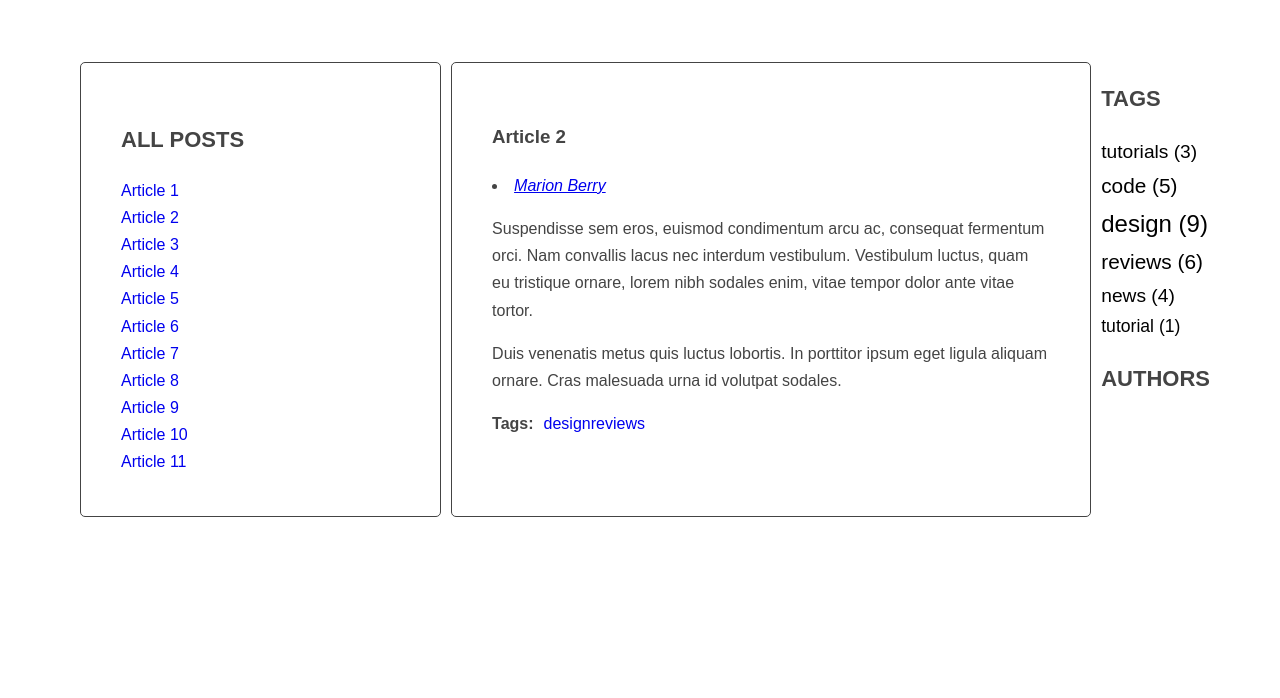
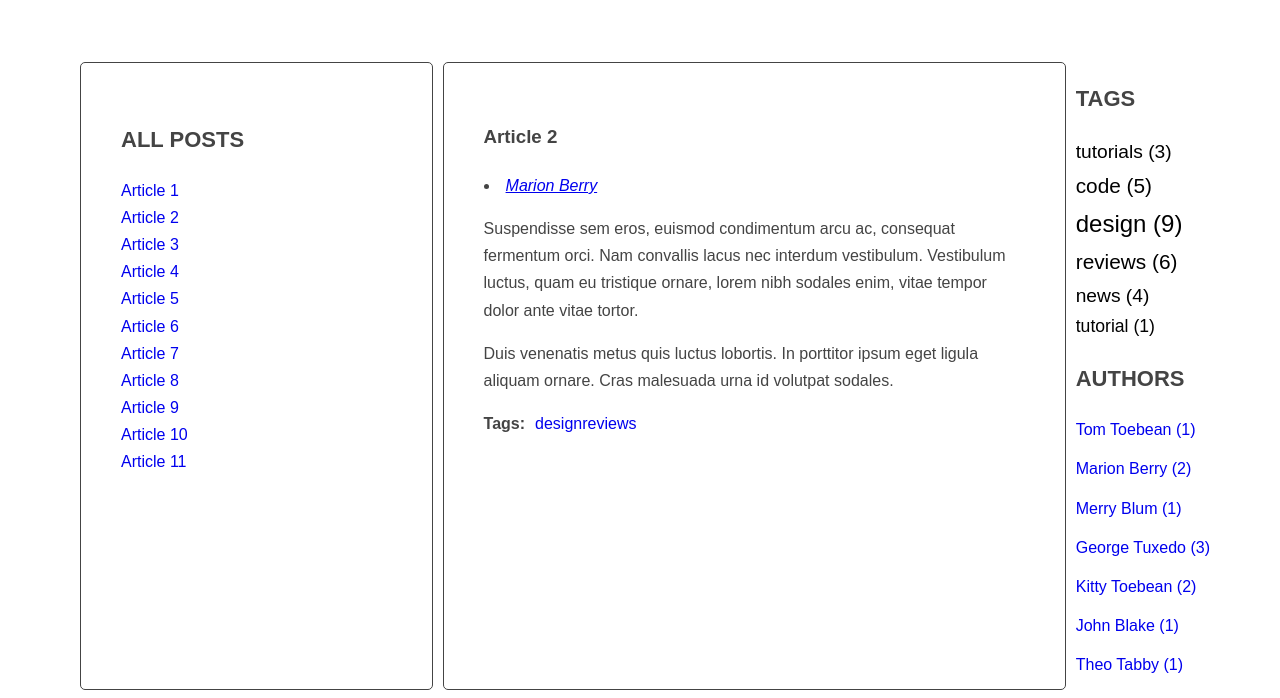
Before and after one commit to Tweber663/5-javascript-blog, a website: page index.html in a window 1280 px wide. Shown: the part 120-818 px from the top of the page. Drawn offline with Linux system fonts and the light colour scheme.

Commit message:
jS - author dynamically loaded and author counter working

```diff
--- a/js/script.js
+++ b/js/script.js
@@ -1,17 +1,24 @@
 'use strict';
 
 
-const optArticleSelector = '.post',
+const
+  //Active article
+  optActivePost = '.posts .active',
+  //Article
+  optArticleSelector = '.post',
   optTitleSelector = '.post-title',
+  //Links <a> tags
+  optAllActiveLinks = 'a.active',
+  //All Posts (title)
   optTitleListSelector = '.titles',
-  optArticleUL = '.post-tags .list',
+  //Author
+  optAuthorUL = '.post-author',
+  optAuthorsListSelector = '.list.authors',
+  //Tags
   optTagLinks = '.post-tags .list li a',
-  optActive = 'a.active[href^="#tag-"]',
-  optLinksTag = 'a[href^="#tag-"]',
   optTagsListSelector = '.list.tags',
-  optCloudClassCount = 5,
+  //Counter class
   optCloudClassPrefix = 'tag-size-';
-
 
 
 function titleClickHandler(event){
@@ -19,7 +26,7 @@ function titleClickHandler(event){
   let clickedElement = this;
 
   /* [DONE] removes class 'active' from all article (LI) links  */
- const activeLinks = document.querySelectorAll('.titles a.active');
+  const activeLinks = document.querySelectorAll(optAllActiveLinks);
   for(let i = 0; activeLinks.length > i; i++) {
     activeLinks[i].classList.remove('active');
   }
@@ -28,20 +35,19 @@ function titleClickHandler(event){
   clickedElement.classList.add('active');
 
   /*  [DONE] remove class 'active' from selected ARTICLE */
-  const activeArticle = document.querySelectorAll('.posts .active');
+  const activeArticle = document.querySelectorAll(optActivePost);
   for (let i = 0; activeArticle.length > i; i++) {
     activeArticle[i].classList.remove('active');
   }
 
   /*[DONE] get 'href' attribute from the clicked link */
-  const articleSelector = clickedElement.getAttribute("href")
+  const articleSelector = clickedElement.getAttribute('href');
 
   /* [DONE] find the correct article using the selector (value of 'href' attribute) */
-  const targetArticle = document.getElementById(articleSelector)
+  const targetArticle = document.getElementById(articleSelector);
 
   /* [DONE] add class 'active' to the correct article */
-  targetArticle.classList.add('active')
-
+  targetArticle.classList.add('active');
 }
 
 const calculateTagsParams = (tags) => {  //Responsbile for calculating the Max & Mix num of Tags
@@ -53,9 +59,9 @@ const calculateTagsParams = (tags) => {  //Responsbile for calculating the Max &
   const tagsParams = {
     min: Math.min(...storage),
     max: Math.max(...storage)
-  }
-  return tagsParams  // Returns the  calc value to calculateTagsParams() ------>------- 🟪
-}
+  };
+  return tagsParams;  // Returns the  calc value to calculateTagsParams() ------>------- 🟪
+};
 
 
 //A funtion responsbile for calculating correct class number based on incoming tag count 🎲
@@ -67,7 +73,7 @@ const calculateTagClass = (count, params) => { //----------------🟧
 
   const classNumber = Math.floor(precentage * 4 + 1);
   return classNumber;  // returns back the class number to the calculateTagClass() function
-}
+};
 
 
 const generateTags = () => {
@@ -78,7 +84,7 @@ const generateTags = () => {
   let allTags = {};
 
   /*[DONE] Grabs ARTICLE */
-  const articles = document.querySelectorAll('.post');
+  const articles = document.querySelectorAll(optArticleSelector);
 
   /* START LOOP: for every article: */
   for (let article of articles) {
@@ -117,23 +123,25 @@ const generateTags = () => {
 
   /* Sends the 'allTags' obeckt to external function for calculating mix / max*/
   const tagsParams = calculateTagsParams(allTags); //-------------------🟪
-  console.log('tafsParams:', tagsParams)
+  console.log('tafsParams:', tagsParams);
 
   /*Create va for all links HTML */
   let allTagsHTML = ``;
 
   /*Stat loop: for each tag in allTags */
   for(let tag in allTags) {
+    console.log(tag);
     /*Passing as argument tag count + min/max*/
     const tagLinkHTML = calculateTagClass(allTags[tag], tagsParams); //----------------🟧
-    allTagsHTML += `<li><a class="${optCloudClassPrefix}${tagLinkHTML}" href="#tag-${tag}">${tag} <span>(${allTags[tag]})</span></a></li>`
+    allTagsHTML += `<li><a class="${optCloudClassPrefix}${tagLinkHTML}" href="#tag-${tag}">${tag} <span>(${allTags[tag]})</span></a></li>`;
   }
   /*add html from allTagsHTML to tagList*/
   tagList.innerHTML = allTagsHTML;
+  console.log(tagList);
 
 
-}
-generateTags()
+};
+generateTags();
 
 
 function tagClickHandler(event) {
@@ -143,15 +151,15 @@ function tagClickHandler(event) {
   const href = clickedElement.getAttribute('href');   /*Extracting href from selected tag */
   const tag = href.replace('#tag-', '');              /*Extracting tag name from href value */
 
-  const tagActive = document.querySelectorAll('a.active'); /*Grabbing tag links with "active" class*/
+  const tagActive = document.querySelectorAll(optAllActiveLinks); /*Grabbing tag links with "active" class*/
   Array.from(tagActive).forEach((tag) => {
     tag.classList.remove('active');
-  })
+  });
   /* find all tag links with "href" attribute equal to the "href" constant */
-  const allHrefTags = document.querySelectorAll('a[href="' + href + '"]')
+  const allHrefTags = document.querySelectorAll('a[href="' + href + '"]');
   Array.from(allHrefTags).forEach((tag) => {
     tag.classList.add('active');
-  })
+  });
 
   /* execute function "generateTitleLinks" with article selector as argument */
   generateTitleLinks('[data-tags~="' + tag + '"]'); //<--------🔻
@@ -162,8 +170,8 @@ function addClickListenersToTags(){
   /* Event listner activates titleClickHandler*/
   const dom_title = document.querySelectorAll(optTagLinks);
   Array.from(dom_title).forEach((e) => {
-      e.addEventListener("click", tagClickHandler);
-  })
+    e.addEventListener('click', tagClickHandler);
+  });
 }
 addClickListenersToTags();
 
@@ -174,40 +182,52 @@ addClickListenersToTags();
 //1.Generate author names under article title &
 
 const generateAuthors = () => {
-  const articles = document.querySelectorAll('.post');
+  const articles = document.querySelectorAll(optArticleSelector);
+  const authorsDOM = document.querySelector(optAuthorsListSelector);
+  console.log(authorsDOM);
+  let allAuthors = {};  /*Here only uniqe author names / links are stored*/
 
   Array.from(articles).forEach((article) => {  //Cycling by each article
     //[1.
-   const tagWrapper = article.querySelector('.post-author'); /* find tags wrapper (changes DOM location every cycle) */
+    const tagWrapper = article.querySelector(optAuthorUL); /* find tags wrapper (changes DOM location every cycle) */
     const authorTag = article.getAttribute('data-author');  /* Authors tags */
     tagWrapper.innerHTML = `<li><a href="#${authorTag}-">${authorTag}</a></li>`; /*Creates new html each cycle + pushes to HTML DOM */
     //]2.
-  let allAuthors = {}  /*Here only uniqe author names / links are stored*/
+    if (!allAuthors.hasOwnProperty(authorTag)){
+    /* Checks if tag property exists (natrually it won't during the first check, so we automatially give it 1 point) */
+      allAuthors[authorTag] = 1;
+    } else {
+      allAuthors[authorTag]++;
+    }
+  });
 
-
-  let authorHTML = `<a href=""><span class="">${authorTag}</span></a>`
-
- })
+  let emptyHtml = ``;
+  /*Cycling throught each property inside 'allAthors' object */
+  for (let property in allAuthors) {
+  /* based on original (not duplicated) author names, creates a link a pushes into HMTL */
+    let authorHTML = `<li><a href="#tag-${property}"><span class="author-name">${property} (${allAuthors[property]})</span></a></li>`;
+    emptyHtml += authorHTML;
   }
-generateAuthors()
-
+  authorsDOM.innerHTML += emptyHtml;
+};
+generateAuthors();
 
 
 //2. Grabbing Author's tag name to use it with Attribute selector
 function authorClickHandler() {
-  let clickedAuthor = this
+  let clickedAuthor = this;
   const tag =   clickedAuthor.children[0].innerText;
-  generateTitleLinks('[data-author="' + tag + '"]')  //<-------------🔻
+  generateTitleLinks('[data-author="' + tag + '"]');  //<-------------🔻
 }
 
 const addClickListenersToAuthors = () => {
-  const authorTag = document.querySelectorAll('.post-author');
+  const authorTag = document.querySelectorAll(optAuthorUL);
   Array.from(authorTag).forEach((author) => {
     author.addEventListener('click', authorClickHandler);
-    })
-  }
+  });
+};
 
-addClickListenersToAuthors()
+addClickListenersToAuthors();
 
 
 
@@ -230,7 +250,7 @@ function generateTitleLinks(customSelector = ''){
     const article = articles[i];
 
     /* [DONE]get the article id */
-    const articleId = article.getAttribute('id')
+    const articleId = article.getAttribute('id');
 
     /* [DONE]find the title element */
     const articleTitle = article.querySelector(optTitleSelector).innerHTML;
@@ -243,12 +263,12 @@ function generateTitleLinks(customSelector = ''){
   }
 
   /* Event listner activates titleClickHandler*/
-    titleList.innerHTML = html
+  titleList.innerHTML = html;
   const dom_title = document.querySelectorAll('.titles a');
 
   Array.from(dom_title).forEach((e) => {
-        e.addEventListener("click", titleClickHandler);
- })
+    e.addEventListener('click', titleClickHandler);
+  });
 }
 
 generateTitleLinks();
```
Also changed, not shown: index.html (+0 -62 lines). Lines whose indentation alone changed are shown as unchanged.
